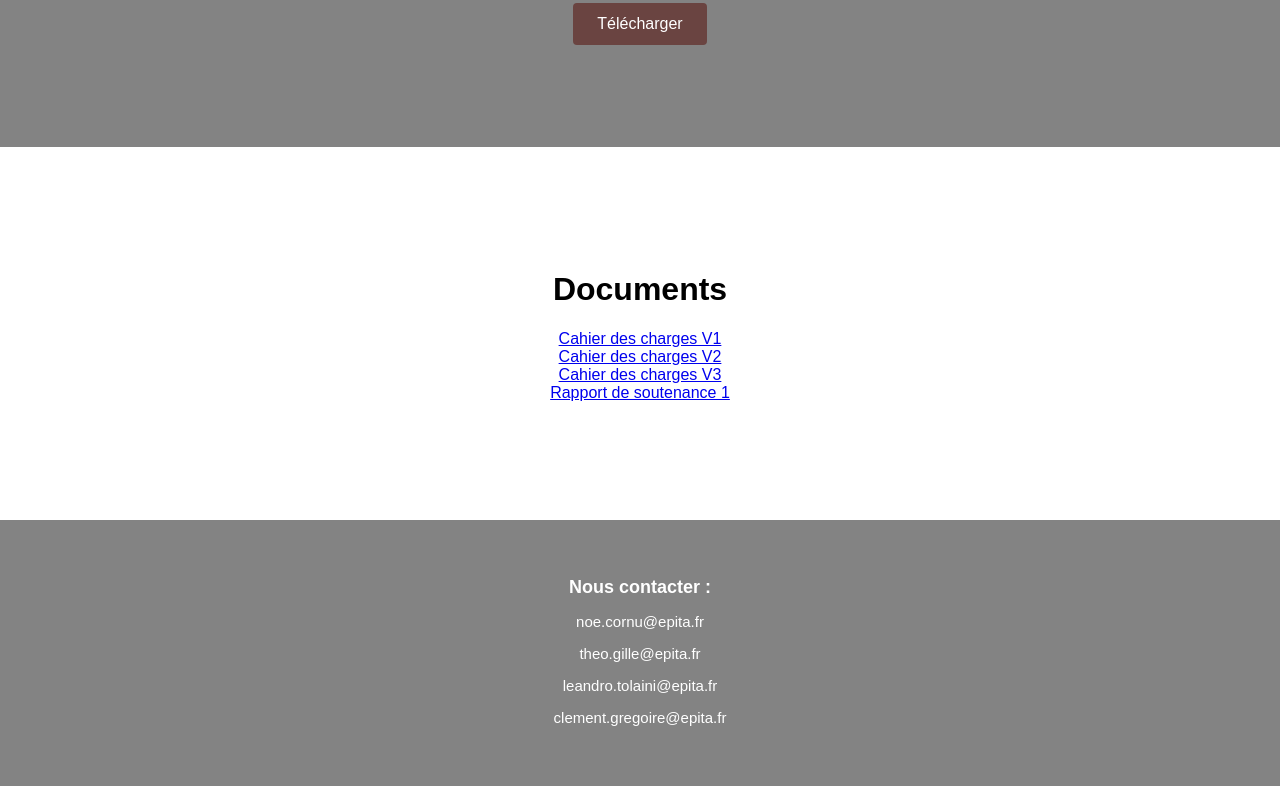
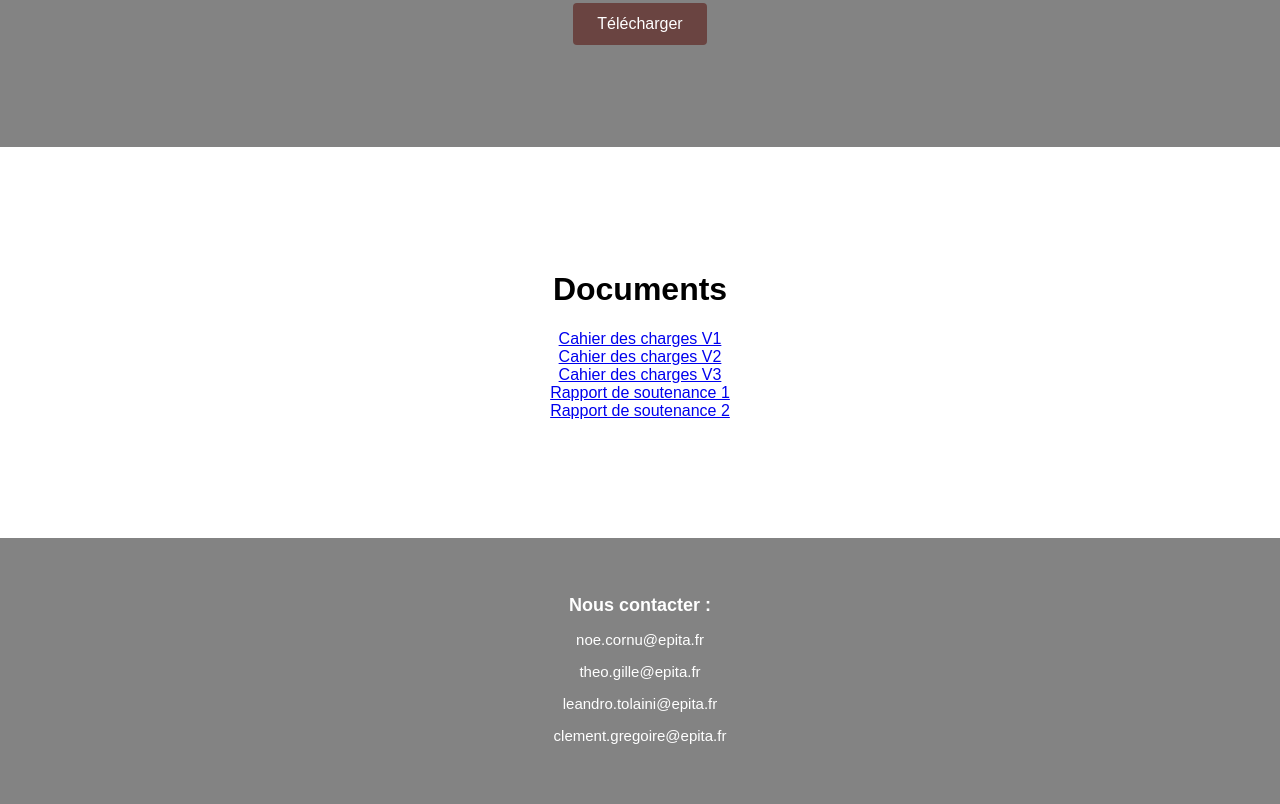
Before and after one commit to noecrn/HellScape-WebSite, a plain HTML site: page index.html in a window 1280 px wide. Shown: the part 2158-2962 px from the top of the page. Drawn offline with Linux system fonts and the light colour scheme; a web font is replaced by a local one.

Commit message:
mise à jour site web

```diff
--- a/index.html
+++ b/index.html
@@ -103,6 +103,8 @@
 		<a href="Assets/CdC-Grp3-V3.pdf" download="filename">Cahier des charges V3</a>
 		<br>
 		<a href="Assets/rapport_soutenance_1.pdf" download="filename">Rapport de soutenance 1</a>
+		<br>
+		<a href="Assets/rapport_soutenance_2.pdf" download="filename">Rapport de soutenance 2</a>
 	</p>
 </div>
 
```
Also changed, not shown: 3 other files.
